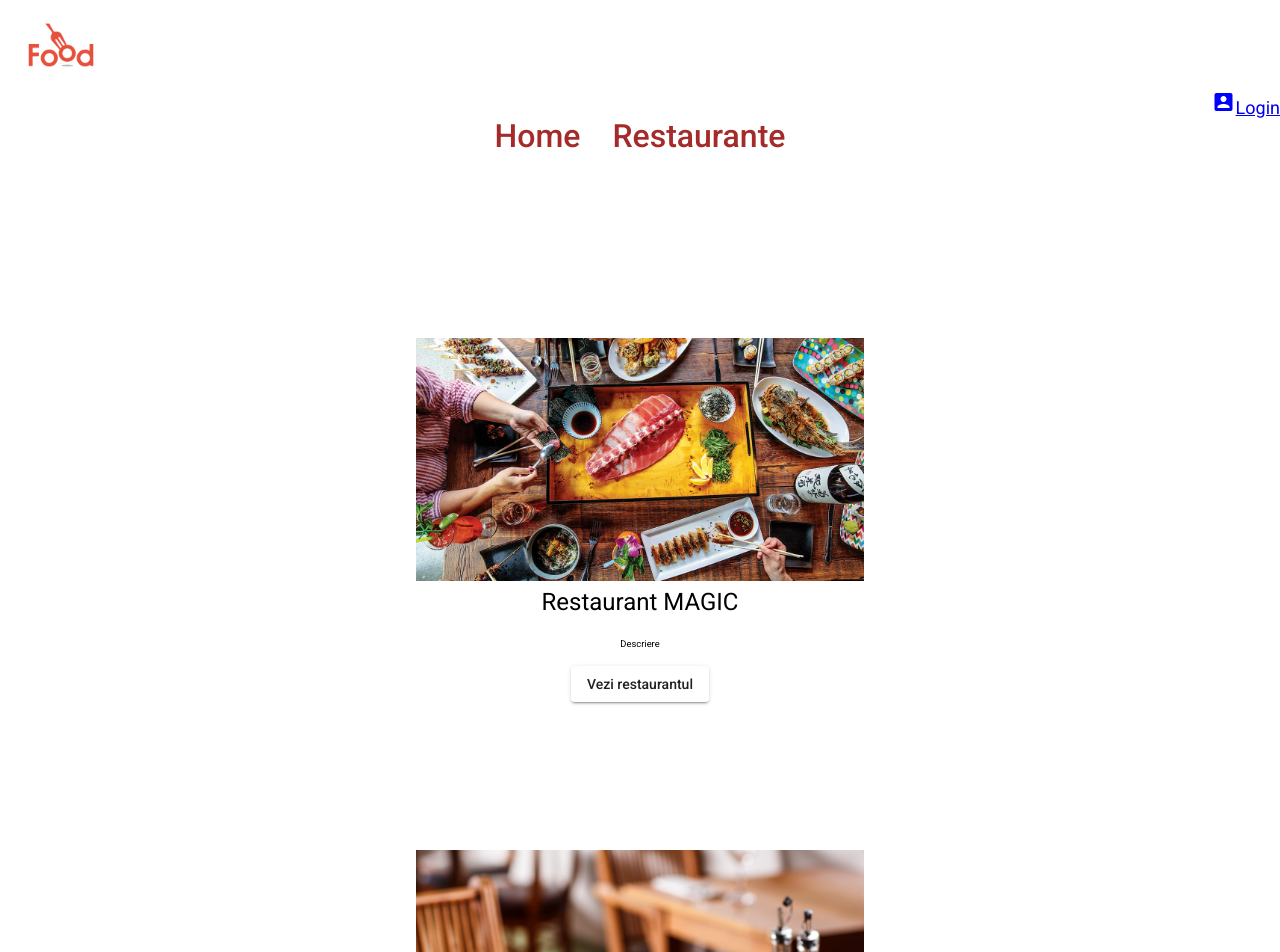
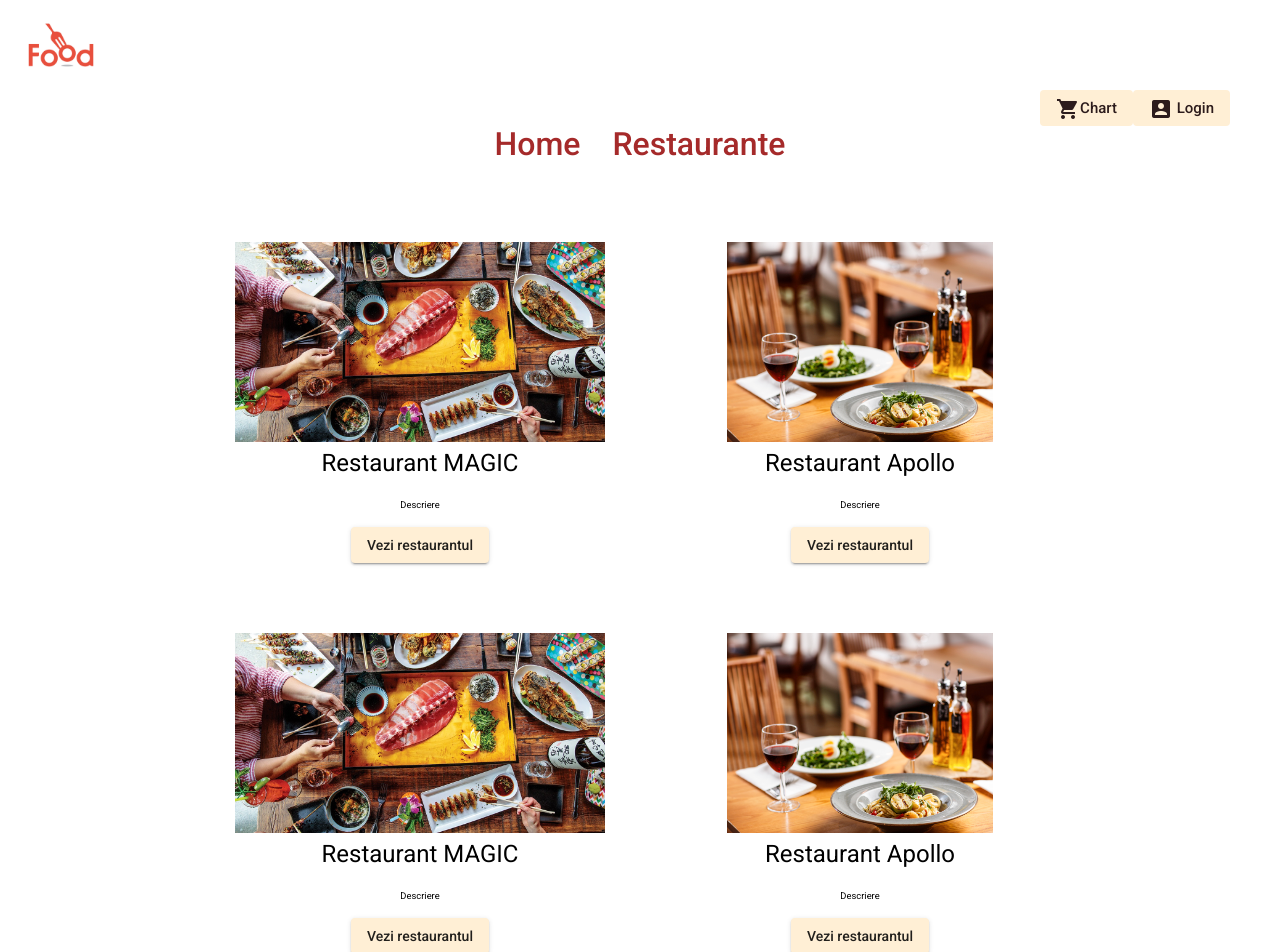
Before and after one commit to Alexandra2612/Proiect_PAD, an Angular app in the folder src/main/ui/web/web-app/: page /restaurants in a window 1280 px wide. Shown: the top 952 px of the page. Built offline with nearby package versions, Linux system fonts and the light colour scheme.

Commit message:
adaugare meniu drepta: cos si despre cont+ comenzi atunci cand e cineva conectat si modificare design pagina restaurant 2 pe un rand

```diff
--- a/src/main/ui/web/web-app/src/app/app.component.css
+++ b/src/main/ui/web/web-app/src/app/app.component.css
@@ -1,5 +1,15 @@
 
+.menu_right{
+  margin-right: 50px;
+  align-self: flex-end;
+  font-size: large;
+  text-align: right;
+}
+.menu_right button{
+  color: #2d1c1c;
 
+  font-size:15px !important;
+}
 .menu{
   margin: auto;
 
@@ -9,14 +19,6 @@
 
 }
 
-#login {
-  margin: auto;
-
-  align-self: flex-end;
-  font-size: large;
-  text-align: right;
-
-}
 
 #logout {
   margin: auto;
@@ -34,3 +36,9 @@ button{
 
   font-size: xx-large;
 }
+mat-item{
+  color: darkred;
+}
+.menu_right button{
+  background-color: papayawhip;
+}
--- a/src/main/ui/web/web-app/src/app/app.component.html
+++ b/src/main/ui/web/web-app/src/app/app.component.html
@@ -1,25 +1,29 @@
 <a id="logo" routerLinkActive="active" mat-button [routerLink]="['/']"><img style=" width: 90px"  src="../../assets/a.png"></a>
-<div id="login" *ngIf="notUser">
-  <mat-icon  style="color: blue;">account_box</mat-icon>
-  <a routerLinkActive="active" [routerLink]="['/login']">Login</a>
-</div>
-<div id="logout" *ngIf="currentUser">
-  <mat-icon  style="color: blue;">account_box</mat-icon>
-  <a >Logout</a>
+<div class="menu_right" *ngIf="notUser">
+  <button mat-button   class="shopping_cart" routerLinkActive="active"  [routerLink]="['/chart']"> <mat-icon>shopping_cart</mat-icon>Chart</button>
+  <button mat-button routerLinkActive="active"  [routerLink]="['/restaurants']" ><mat-icon >account_box</mat-icon> Login</button>
+
 </div>
 
-<div class="menu" *ngIf="currentUser" >
+<div class="menu_right" *ngIf="currentUser">
+  <button mat-button [matMenuTriggerFor]="menu"><mat-icon>account_box</mat-icon>My_account</button>
+  <mat-menu style="font-size: 20px"#menu="matMenu">
+    <button mat-menu-item>About me</button>
+    <button mat-menu-item>Orders</button>
+  </mat-menu>
+
+  <button mat-button class="shopping_cart" routerLinkActive="active"  [routerLink]="['/chart']"><mat-icon>shopping_cart</mat-icon>Chart</button>
+ <button mat-button style="color: black">Logout</button>
+
+</div>
+
+
+
+
+<div class="menu" >
   <button mat-button routerLinkActive="active" [routerLink]="['/']">Home</button>
   <button routerLinkActive="active" mat-button [routerLink]="['/restaurants']" >Restaurante  </button>
 
-  <button mat-button >Comenzi     </button>
-  <button mat-button >Cont</button>
-
-
-</div>
-<div class="menu" *ngIf="notUser" >
-  <button mat-button routerLinkActive="active" [routerLink]="['/']">Home</button>
-  <button mat-button routerLinkActive="active" mat-button [routerLink]="['/restaurants']">Restaurante  </button>
 
 
 
--- a/src/main/ui/web/web-app/src/app/app.component.ts
+++ b/src/main/ui/web/web-app/src/app/app.component.ts
@@ -6,8 +6,12 @@ import { Component } from '@angular/core';
   styleUrls: ['./app.component.css']
 })
 export class AppComponent {
+
   title = 'Food Delivery';
-  currentUser= false;
-  notUser=true;
+  //static currentUser = "alina";
+  notUser = true;
+  currentUser=false;
+
+
 
 }
--- a/src/main/ui/web/web-app/src/app/restaurants/restaurants.component.css
+++ b/src/main/ui/web/web-app/src/app/restaurants/restaurants.component.css
@@ -4,22 +4,24 @@
   text-align: center;
 }
 .menu {
+   collapse:container;
 
 }
 
 .product-card {
 
  align-items: center;
-  margin-top: 5%;
-  margin-bottom: 5%;
+  margin:auto;
+  height: 40%;
+  width: 50%
 }
 .product-image {
 
   text-align: center;
-
+  margin: auto;
 }
 img{
-  width: 35%;
+  height: 200px;
 }
 
 .product-info{
@@ -27,3 +29,13 @@ img{
   position: center;
 
 }
+.row{
+  display: flex;
+  margin-bottom: 70px;
+  margin-right: 200px;
+  margin-left: 200px;
+
+}
+button{
+  background-color: papayawhip;
+}
--- a/src/main/ui/web/web-app/src/app/restaurants/restaurants.component.html
+++ b/src/main/ui/web/web-app/src/app/restaurants/restaurants.component.html
@@ -1,11 +1,9 @@
-<br><br>
-<div  *ngIf="currentUser">
-  <h1 id="hello_user">Hello {{currentUser}}, are you hungry?</h1>
-</div>
+
+
 <section class="menu">
 
   <!-- It's likely you'll need to link the card somewhere. You could add a button in the info, link the titles, or even wrap the entire card in an <a href="..."> -->
-
+ <div class="row">
   <div class="product-card">
     <div class="product-image">
     <img src ="assets/r1.jpg">
@@ -16,6 +14,8 @@
       <button mat-raised-button>Vezi restaurantul </button>
     </div>
   </div>
+
+
   <br>
   <div class="product-card">
     <div class="product-image">
@@ -27,5 +27,31 @@
       <button mat-raised-button>Vezi restaurantul </button>
     </div>
   </div>
+ </div>
 
-  <!-- more products -->
+  <div class="row">
+  <div class="product-card">
+    <div class="product-image">
+      <img src ="assets/r1.jpg">
+    </div>
+    <div class="product-info">
+      <h1>Restaurant MAGIC</h1>
+      <h6>Descriere</h6>
+      <button mat-raised-button>Vezi restaurantul </button>
+    </div>
+  </div>
+
+
+  <br>
+  <div class="product-card">
+    <div class="product-image">
+      <img src ="assets/r2.jpg">
+    </div>
+    <div class="product-info">
+      <h1>Restaurant Apollo</h1>
+      <h6>Descriere</h6>
+      <button mat-raised-button>Vezi restaurantul </button>
+    </div>
+  </div>
+  </div>
+</section>
--- a/src/main/ui/web/web-app/src/app/restaurants/restaurants.component.ts
+++ b/src/main/ui/web/web-app/src/app/restaurants/restaurants.component.ts
@@ -12,6 +12,6 @@ export class RestaurantsComponent implements OnInit {
 
   ngOnInit(): void {
   }
-  @Input() currentUser: any;
+
 
 }
```
